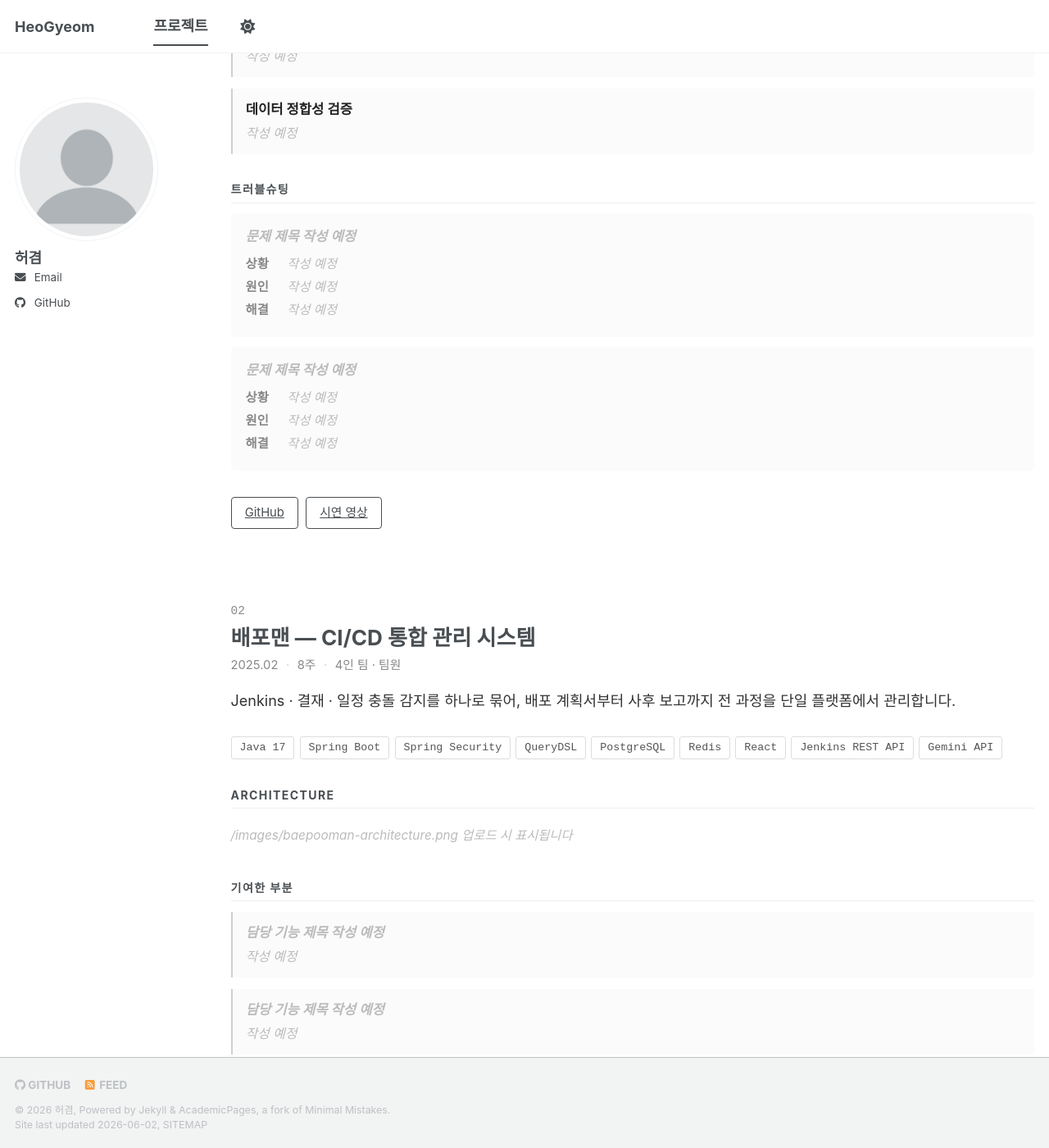
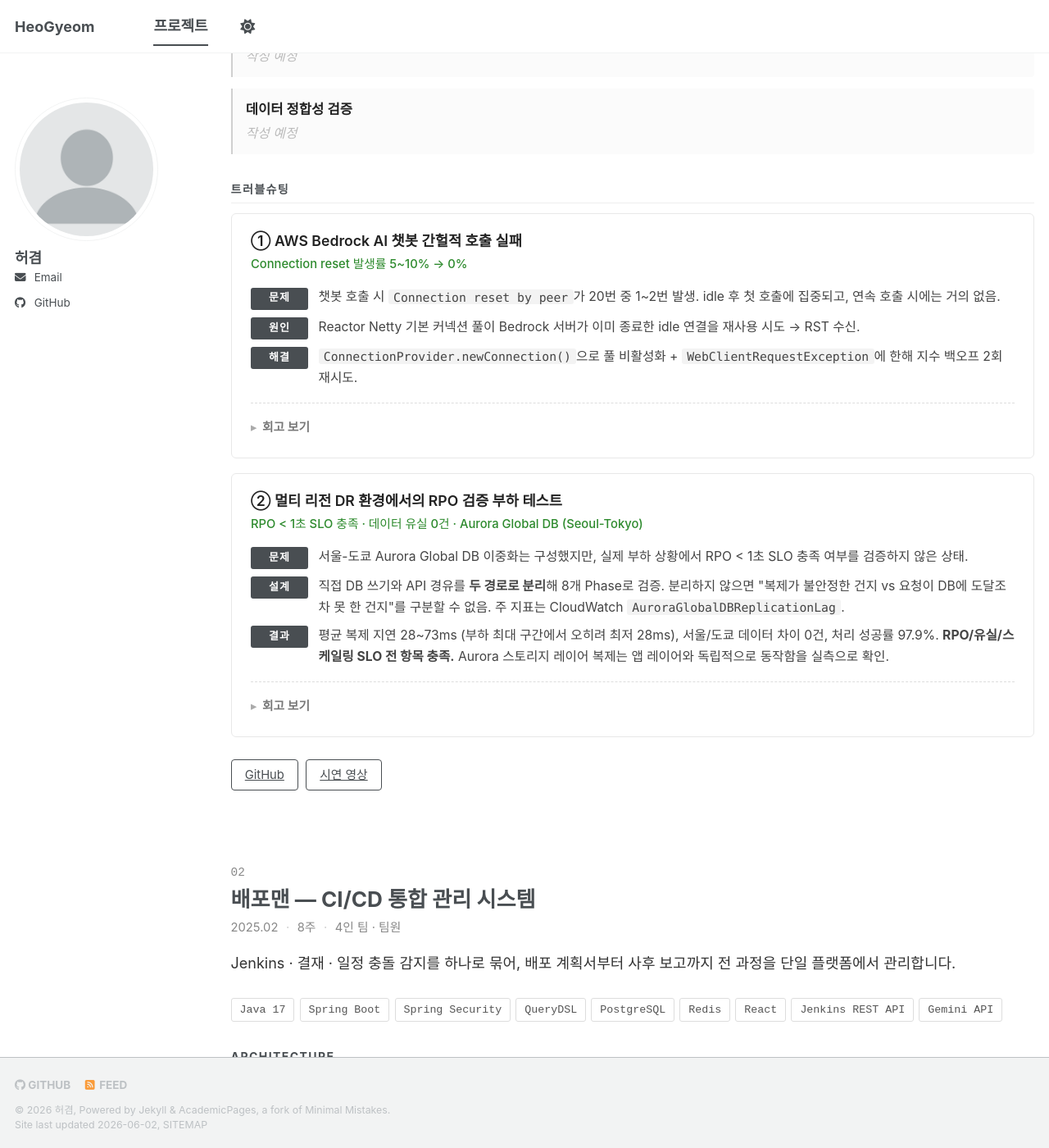
Before and after one commit to Heo-Gyeom/Heo-Gyeom.github.io, a Jekyll site: the page built from _pages/portfolio.html, in a window 1280 px wide and 1400 px high, scrolled down 1089 px. Shown: the whole window at 82% size. Built offline with Jekyll 4.4.1, drawn with Linux system fonts in a browser that asks for light colours; a script bundle is joined from its source files by our own code; library files that are not in the unit come from our copies.

Commit message:
refactor: 트러블슈팅을 컴팩트 카드 + 회고 드롭다운으로 정리
- 문제/원인/해결을 각 1~2줄로 압축 (Bedrock, RPO 검증)
- 회고는 details/summary 드롭다운으로 분리 — 깊이 보고 싶은 면접관만 펼침
- 라벨은 모노스페이스 배지로 시각화

Co-Authored-By: Claude Sonnet 4.6 <noreply@anthropic.com>

```diff
--- a/_pages/portfolio.html
+++ b/_pages/portfolio.html
@@ -193,32 +193,93 @@ author_profile: true
   line-height: 1.6;
 }
 
-/* 트러블슈팅 */
+/* 트러블슈팅 — 컴팩트 카드 */
 .pf-trouble {
-  padding: 0.9rem 1rem;
-  background: #fbfbfb;
+  border: 1px solid #e8e8e8;
   border-radius: 6px;
-  margin-bottom: 0.7rem;
+  margin-bottom: 1rem;
+  padding: 1.1rem 1.3rem;
+  background: #fff;
 }
 .pf-trouble-title {
   font-weight: 600;
-  font-size: 0.92rem;
+  font-size: 0.98rem;
   color: #222;
-  margin-bottom: 0.5rem;
-}
-.pf-trouble-row {
-  display: flex;
-  gap: 0.6rem;
-  font-size: 0.85rem;
-  line-height: 1.6;
   margin-bottom: 0.2rem;
 }
+.pf-trouble-headline {
+  font-size: 0.82rem;
+  color: #2d8a2d;
+  font-weight: 500;
+  margin-bottom: 0.9rem;
+}
+
+.pf-trouble-row {
+  display: grid;
+  grid-template-columns: 70px 1fr;
+  gap: 0.7rem;
+  font-size: 0.87rem;
+  line-height: 1.65;
+  margin-bottom: 0.45rem;
+  align-items: baseline;
+}
 .pf-trouble-label {
+  font-family: monospace;
+  font-size: 0.72rem;
+  font-weight: 700;
+  letter-spacing: 0.08em;
+  color: #fff;
+  background: #494e52;
+  padding: 0.15rem 0.5rem;
+  border-radius: 3px;
+  text-align: center;
+}
+.pf-trouble-text { color: #444; }
+.pf-trouble-text code {
+  background: #f3f3f3;
+  padding: 0.05rem 0.35rem;
+  border-radius: 3px;
+  font-size: 0.82rem;
+}
+
+/* 회고 드롭다운 */
+.pf-reflect {
+  margin-top: 1rem;
+  border-top: 1px dashed #ddd;
+  padding-top: 0.7rem;
+}
+.pf-reflect summary {
+  cursor: pointer;
+  font-size: 0.82rem;
+  color: #777;
   font-weight: 600;
-  color: #888;
-  min-width: 40px;
+  padding: 0.3rem 0;
+  list-style: none;
+  outline: none;
 }
-.pf-trouble-text { color: #555; }
+.pf-reflect summary::-webkit-details-marker { display: none; }
+.pf-reflect summary::before {
+  content: "▸ ";
+  color: #aaa;
+  display: inline-block;
+  width: 14px;
+}
+.pf-reflect[open] summary::before { content: "▾ "; }
+.pf-reflect-body {
+  font-size: 0.85rem;
+  color: #555;
+  line-height: 1.7;
+  padding: 0.6rem 0.5rem 0.3rem;
+}
+.pf-reflect-body p { margin: 0 0 0.7rem 0; }
+.pf-reflect-body p:last-child { margin-bottom: 0; }
+.pf-reflect-body strong { color: #333; }
+.pf-reflect-body code {
+  background: #f3f3f3;
+  padding: 0.05rem 0.35rem;
+  border-radius: 3px;
+  font-size: 0.82rem;
+}
 
 /* 링크 */
 .pf-links {
@@ -336,20 +397,59 @@ author_profile: true
 
   <div class="pf-section">
     <div class="pf-section-title">트러블슈팅</div>
+    <!-- ─── 트러블슈팅 #1 ─── -->
     <div class="pf-trouble">
-      <div class="pf-trouble-title pf-todo">문제 제목 작성 예정</div>
-      <div class="pf-trouble-row"><span class="pf-trouble-label">상황</span><span class="pf-trouble-text pf-todo">작성 예정</span></div>
-      <div class="pf-trouble-row"><span class="pf-trouble-label">원인</span><span class="pf-trouble-text pf-todo">작성 예정</span></div>
-      <div class="pf-trouble-row"><span class="pf-trouble-label">해결</span><span class="pf-trouble-text pf-todo">작성 예정</span></div>
+      <div class="pf-trouble-title">① AWS Bedrock AI 챗봇 간헐적 호출 실패</div>
+      <div class="pf-trouble-headline">Connection reset 발생률 5~10% → 0%</div>
+
+      <div class="pf-trouble-row">
+        <span class="pf-trouble-label">문제</span>
+        <span class="pf-trouble-text">챗봇 호출 시 <code>Connection reset by peer</code>가 20번 중 1~2번 발생. idle 후 첫 호출에 집중되고, 연속 호출 시에는 거의 없음.</span>
+      </div>
+      <div class="pf-trouble-row">
+        <span class="pf-trouble-label">원인</span>
+        <span class="pf-trouble-text">Reactor Netty 기본 커넥션 풀이 Bedrock 서버가 이미 종료한 idle 연결을 재사용 시도 → RST 수신.</span>
+      </div>
+      <div class="pf-trouble-row">
+        <span class="pf-trouble-label">해결</span>
+        <span class="pf-trouble-text"><code>ConnectionProvider.newConnection()</code>으로 풀 비활성화 + <code>WebClientRequestException</code>에 한해 지수 백오프 2회 재시도.</span>
+      </div>
+
+      <details class="pf-reflect">
+        <summary>회고 보기</summary>
+        <div class="pf-reflect-body">
+          <p>A안(<code>maxIdleTime</code>)을 "evict 주기가 서버 종료 타이밍과 겹친다"는 이유로 기각했지만, 사후 검토 결과 NAT GW idle timeout이 350초이므로 <code>maxIdleTime</code>을 20~30초로 잡으면 서버보다 훨씬 먼저 evict해 동일하게 해결할 수 있었음. <strong>기각 근거는 사실 서버 측 idle timeout을 사전 측정하지 않은 상태의 추정이었고, 정보 부족을 옵션의 결함으로 잘못 해석한 셈.</strong></p>
+          <p>채택한 <code>newConnection()</code>은 매 요청마다 TLS 핸드셰이크 비용과 ephemeral port 소모가 누적됨. 다음 개선 방향은 <strong><code>maxIdleTime</code> + <code>maxLifeTime</code> + Retry 3계층 구성</strong>, 또는 커넥션 관리·재시도·SigV4가 내장된 <strong>AWS SDK for Java v2(<code>BedrockRuntimeAsyncClient</code>) 전환</strong> 검토 중.</p>
+        </div>
+      </details>
     </div>
+
+    <!-- ─── 트러블슈팅 #2 ─── -->
     <div class="pf-trouble">
-      <div class="pf-trouble-title pf-todo">문제 제목 작성 예정</div>
-      <div class="pf-trouble-row"><span class="pf-trouble-label">상황</span><span class="pf-trouble-text pf-todo">작성 예정</span></div>
-      <div class="pf-trouble-row"><span class="pf-trouble-label">원인</span><span class="pf-trouble-text pf-todo">작성 예정</span></div>
-      <div class="pf-trouble-row"><span class="pf-trouble-label">해결</span><span class="pf-trouble-text pf-todo">작성 예정</span></div>
+      <div class="pf-trouble-title">② 멀티 리전 DR 환경에서의 RPO 검증 부하 테스트</div>
+      <div class="pf-trouble-headline">RPO &lt; 1초 SLO 충족 · 데이터 유실 0건 · Aurora Global DB (Seoul-Tokyo)</div>
+
+      <div class="pf-trouble-row">
+        <span class="pf-trouble-label">문제</span>
+        <span class="pf-trouble-text">서울-도쿄 Aurora Global DB 이중화는 구성했지만, 실제 부하 상황에서 RPO &lt; 1초 SLO 충족 여부를 검증하지 않은 상태.</span>
+      </div>
+      <div class="pf-trouble-row">
+        <span class="pf-trouble-label">설계</span>
+        <span class="pf-trouble-text">직접 DB 쓰기와 API 경유를 <strong>두 경로로 분리</strong>해 8개 Phase로 검증. 분리하지 않으면 "복제가 불안정한 건지 vs 요청이 DB에 도달조차 못 한 건지"를 구분할 수 없음. 주 지표는 CloudWatch <code>AuroraGlobalDBReplicationLag</code>.</span>
+      </div>
+      <div class="pf-trouble-row">
+        <span class="pf-trouble-label">결과</span>
+        <span class="pf-trouble-text">평균 복제 지연 28~73ms (부하 최대 구간에서 오히려 최저 28ms), 서울/도쿄 데이터 차이 0건, 처리 성공률 97.9%. <strong>RPO/유실/스케일링 SLO 전 항목 충족.</strong> Aurora 스토리지 레이어 복제는 앱 레이어와 독립적으로 동작함을 실측으로 확인.</span>
+      </div>
+
+      <details class="pf-reflect">
+        <summary>회고 보기</summary>
+        <div class="pf-reflect-body">
+          <p><strong>테스트 방법론의 공백.</strong> Load / Stress는 설계했지만 Spike Test는 처음부터 고려하지 않았음. 정작 스케일 아웃 진행 중 503이 대량 발생하는 현상이 측정 중 우연히 드러났는데, 의도적으로 설계했다면 분당 거절률과 회복 시간을 정확히 수치화할 수 있었음. Phase 7에서는 측정 시작 조건을 사전에 정의하지 않아 데이터가 오염됨. <strong>검증 결과의 신뢰성은 데이터만큼 측정 조건의 명확함에 달려 있다는 걸 이 실수로 배움.</strong></p>
+          <p><strong>메시지 큐의 필요성.</strong> RPO는 통과했지만 스케일 아웃 진행 중 약 3분간 503이 대량 발생. Karpenter와 HPA가 아무리 빠르게 반응해도 노드·Pod 프로비저닝에는 물리적으로 ~3분이 걸리는, "트래픽 인입 속도 &gt; 인프라 확장 속도"라는 <strong>구조적 한계</strong>. Producer가 SQS에 즉시 적재하고 Consumer가 준비된 속도에 맞춰 처리하는 비동기 구조로 이 구간을 흡수해야 함. 다만 동기→비동기 전환은 idempotency 설계와 운영 복잡도를 수반하므로, 도입 후 동일 시나리오 재검증이 다음 단계.</p>
+        </div>
+      </details>
     </div>
-  </div>
-
   <div class="pf-links">
     <a class="pf-link" href="#">GitHub</a>
     <a class="pf-link" href="#">시연 영상</a>
```
